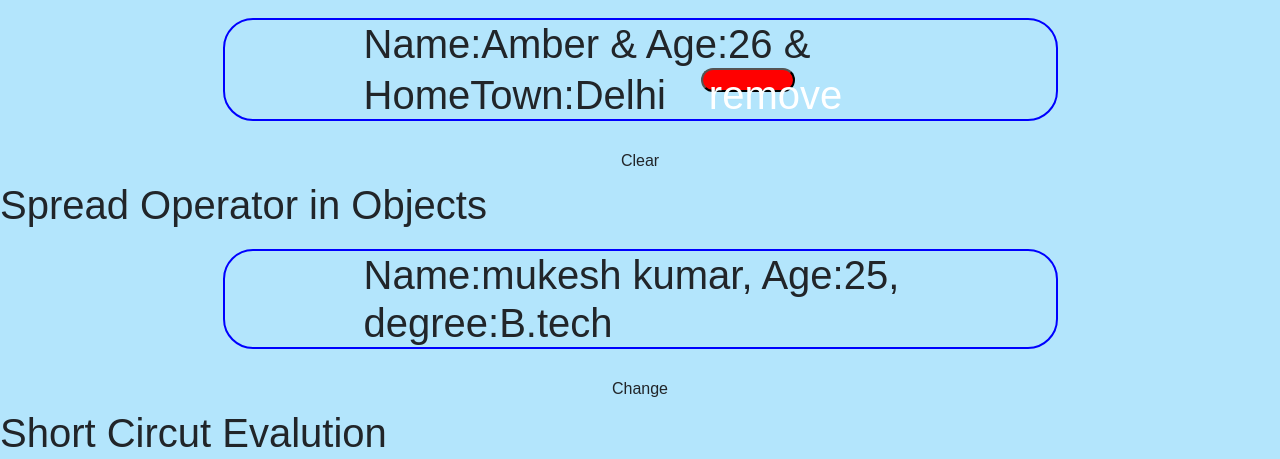
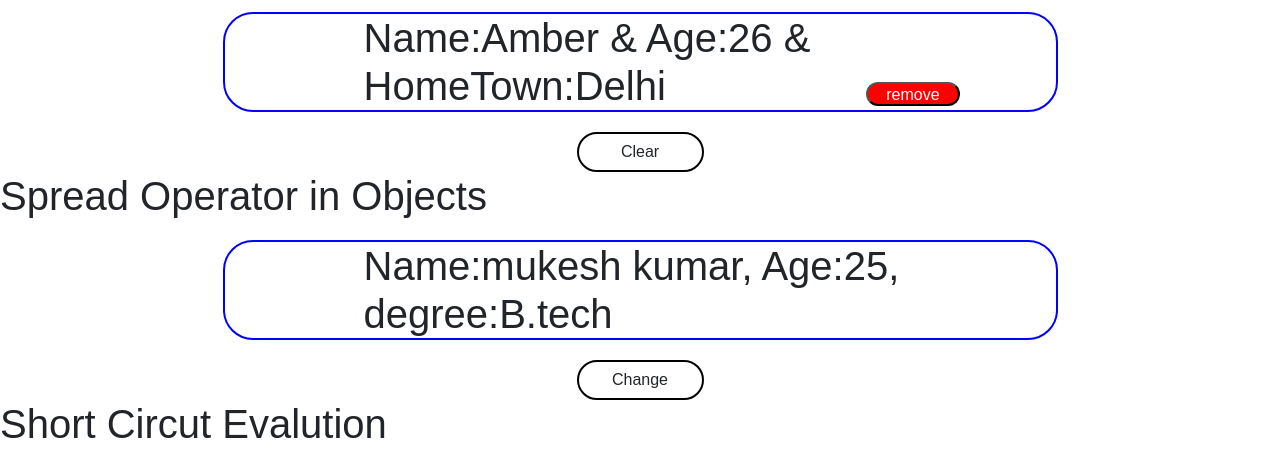
Before and after one commit to krmukesh1/React-Hooks, a React (Create React App) app in the folder my-app/: page / in a window 1280 px wide. Shown: the part 704-1163 px from the top of the page. Built offline with nearby package versions, Linux system fonts and the light colour scheme; no server answers.

Commit message:
practice of hooks

```diff
--- a/my-app/src/App.css
+++ b/my-app/src/App.css
@@ -52,6 +52,7 @@
   width: 127px;
   border-radius: 20px;
   cursor: pointer;
+  border: 2px solid black !important;
 }
 .btn:focus {
   display: block;
@@ -69,17 +70,18 @@ button.btnInner {
   height: 24px;
   width: 94px;
   border-radius: 13px;
-  margin-left: 35px;
+  margin-left: 200px;
   background: red;
   color: #fff;
   outline: none;
+  font-size: 16px;
 }
 form {
   display: block;
   margin: auto;
   border: 1px solid blue;
   width: 250px;
-  height: 250px;
+  height: auto;
   padding: 30px;
   background-color: blue;
 }
@@ -114,7 +116,7 @@ button.sub {
 }
 /* bootstrap */
 body {
-  background-color: #b3e5fc;
+  /* background-color: #b3e5fc; */
   border-radius: 10px;
   font-family: "Raleway", sans-serif;
 }
```
